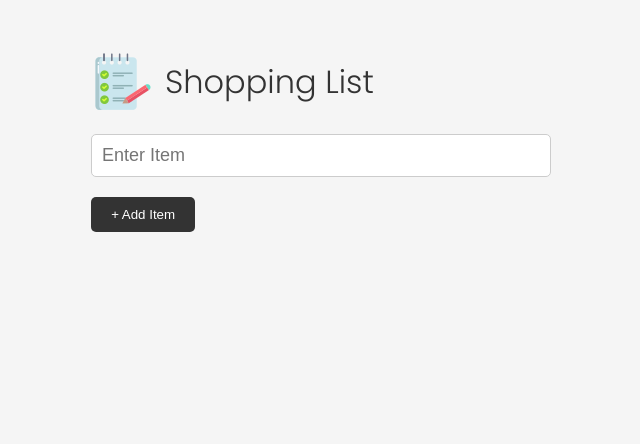
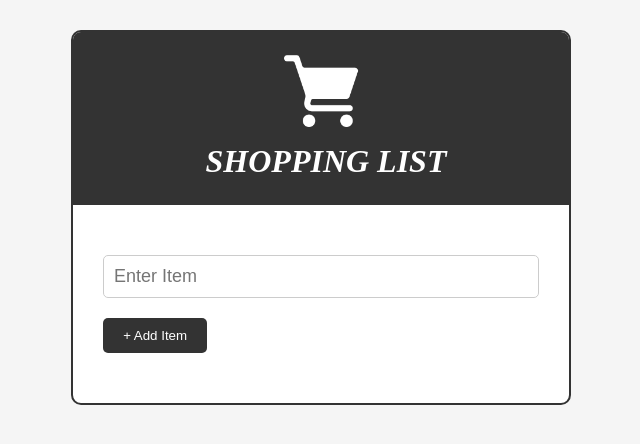
Before and after one commit to thibnicholl/shopping-list-js, a plain HTML site: page index.html in a window 1280 px wide. Shown: the whole page, without its empty margins (319-959 px from the left). Drawn offline with Linux system fonts and the light colour scheme.

Commit message:
Personal styling changes

```diff
--- a/index.html
+++ b/index.html
@@ -17,9 +17,10 @@
   <body>
     <div class="container">
       <header>
-        <img src="/images/note.png" alt="" />
-        <h1>Shopping List</h1>
+        <img src="/images/grocery-store.png" alt="" />
+        <h1>SHOPPING LIST</h1>
       </header>
+      <div class="form-container">
         <form id="item-form">
           <div class="form-control">
             <input
@@ -81,6 +82,7 @@
 
         <button id="clear" class="btn-clear">Clear All</button>
       </div>
+    </div>
     <div></div>
 
     <script src="/script.js"></script>
--- a/styles.css
+++ b/styles.css
@@ -18,21 +18,50 @@ body {
 
 header {
   display: flex;
+  flex-direction: column;
   justify-content: flex-start;
   align-items: center;
   margin-bottom: 20px;
+  background: #333;
+  padding: 20px 30px;
+}
+
+header img {
+  width: 75px;
+  margin-bottom: 10px;
+  animation: shop-slide 0.5s ease;
+}
+
+@keyframes shop-slide {
+  0% {
+    margin-left: -500px;
+  }
+  100% {
+    margin-left: 0px;
+  }
 }
 
 header h1 {
   font-weight: 300;
   margin-left: 10px;
+  color: white;
+  font-family: 'Montserrat';
+  font-weight: 800;
+  font-style: italic;
 }
 
 .container {
   max-width: 500px;
   margin: 30px auto;
-  padding: 20px;
+  /* padding: 20px; */
   border-radius: 10px;
+  background: white;
+  overflow: hidden;
+  border: solid 2px #333;
+}
+
+.form-container {
+  padding: 30px;
 }
 
 .edit-mode {
@@ -103,6 +132,7 @@ header h1 {
 
 .text-red {
   color: red;
+  font-size: 22px;
 }
 
 /* Items */
```
Also changed, not shown: images/grocery-store.png (added). Lines whose indentation alone changed are shown as unchanged.
